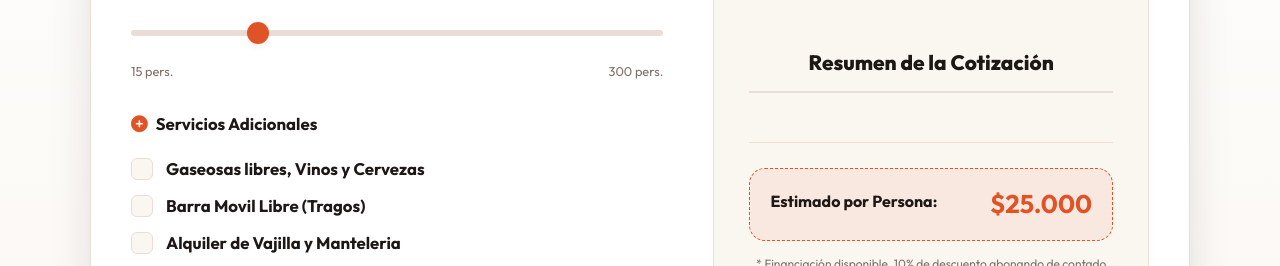
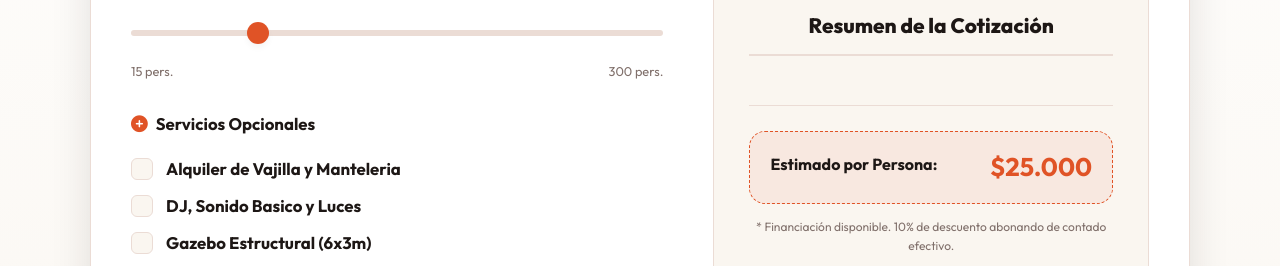
Before and after one commit to arielmartinelli/LaJuantadaEventos, a website: page index.html in a window 1280 px wide. Shown: the part 3445-3711 px from the top of the page. Drawn offline with nearby package versions, Linux system fonts and the light colour scheme; no server answers.

Commit message:
feat: rename Servicios Adicionales to Servicios Opcionales, remove gaseosas and barra from cotizador, ensure cotizador starts at 0 additional cost and supports direct keyboard guest typing

```diff
--- a/index.html
+++ b/index.html
@@ -283,7 +283,7 @@
               </div>
 
               <div class="form-group">
-                <label><i class="fa-solid fa-circle-plus text-orange"></i> Servicios Adicionales</label>
+                <label><i class="fa-solid fa-circle-plus text-orange"></i> Servicios Opcionales</label>
 
                 <div class="checkbox-options-grid" id="calc-addons-container">
                   <!-- Carga dinámica -->
--- a/script.js
+++ b/script.js
@@ -77,10 +77,8 @@
     { key: 'beb_cervezas', name: 'Cervezas (Libre)', description: 'Canilla libre de cervezas Quilmes o Brahma frías durante el servicio.', price: 3500, is_per_person: true, is_available: true, category: 'bebidas', tag: 'Con Alcohol' },
     { key: 'beb_vinos', name: 'Vinos & Espumante', description: 'Vinos Otro Loco Más y Copa de brindis con Espumante DU Renaissance.', price: 3800, is_per_person: true, is_available: true, category: 'bebidas', tag: 'Vinos' },
 
-    // Adicionales
-    { key: 'srv_drinks', name: 'Gaseosas libres, Vinos y Cervezas', description: 'Gaseosas Pepsi/7up, cerveza Quilmes/Brahma libre y vinos Otro Loco Mas.', price: 4500, is_per_person: true, is_available: true, category: 'adicional', tag: 'Adicional' },
-    { key: 'srv_bar', name: 'Barra Movil Libre (Tragos)', description: 'Fernet, Campari, Gancia, Gin y Vodka libre por 4 horas con barmans.', price: 6500, is_per_person: true, is_available: true, category: 'adicional', tag: 'Adicional' },
-    { key: 'srv_tableware', name: 'Alquiler de Vajilla y Manteleria', description: 'Vajilla de loza, cubiertos, cristalería y mantelería a tono.', price: 2500, is_per_person: true, is_available: true, category: 'adicional', tag: 'Adicional' },
+    // Opcionales
+    { key: 'srv_tableware', name: 'Alquiler de Vajilla y Manteleria', description: 'Vajilla de loza, cubiertos, cristalería y mantelería a tono.', price: 2500, is_per_person: true, is_available: true, category: 'adicional', tag: 'Opcional' },
     { key: 'srv_living', name: 'Alquiler de Juego de Living (10 pers.)', description: 'Juegos de living de ecocuero blanco con mesa ratona (precio por juego).', price: 18000, is_per_person: false, is_available: true, category: 'adicional', tag: 'Living' },
     { key: 'srv_sound', name: 'DJ, Sonido Basico y Luces', description: 'Cabina de DJ, parlantes activos, luces roboticas e iluminacion de pista.', price: 90000, is_per_person: false, is_available: true, category: 'adicional', tag: 'Equipamiento' },
     { key: 'srv_gazebo', name: 'Gazebo Estructural (6x3m)', description: 'Gazebo estructural cerrado con guirnaldas de luces led decorativas.', price: 45000, is_per_person: false, is_available: true, category: 'adicional', tag: 'Equipamiento' },
@@ -297,8 +295,8 @@
 
     addonsContainer.innerHTML = '';
     activeServices.filter(srv => srv.category === 'adicional' || !srv.category).forEach(srv => {
-      if (srv.key === 'srv_living') {
-        updateLivingSelector(srv);
+      if (srv.key === 'srv_living' || srv.key === 'srv_drinks' || srv.key === 'srv_bar') {
+        if (srv.key === 'srv_living') updateLivingSelector(srv);
         return;
       }
 
```
Also changed, not shown: admin.html (+1 -3 lines).
